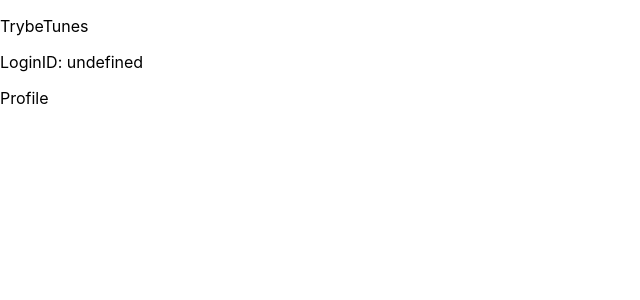
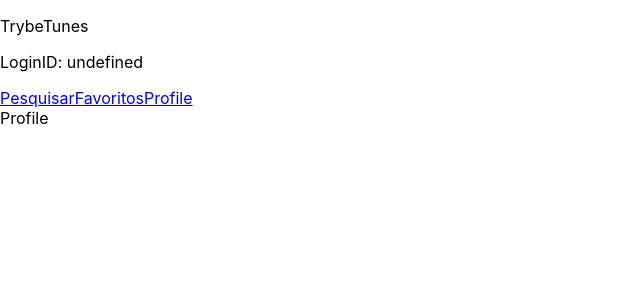
Before and after one commit to rtxnak/project-trybetunes, a React (Create React App) app: page /profile in a window 1280 px wide. Shown: the top 300 px of the page, without its empty margins (0-640 px from the left). Built offline with nearby package versions, Linux system fonts and the light colour scheme.

Commit message:
feat: adicionou links de navegação conforme requisito 4

```diff
--- a/src/components/Header.jsx
+++ b/src/components/Header.jsx
@@ -1,4 +1,5 @@
 import React, { Component } from 'react';
+import { Link } from 'react-router-dom';
 import { getUser } from '../services/userAPI';
 import Loading from './Loading';
 
@@ -35,7 +36,17 @@
         <p data-testid="header-user-name">
           {`LoginID: ${userLogin.name}`}
         </p>
-
+        <nav>
+          <Link to="/search">
+            <span data-testid="link-to-search">Pesquisar</span>
+          </Link>
+          <Link to="/favorites">
+            <span data-testid="link-to-favorites">Favoritos</span>
+          </Link>
+          <Link to="/profile">
+            <span data-testid="link-to-profile">Profile</span>
+          </Link>
+        </nav>
       </header>
     );
   }
```
